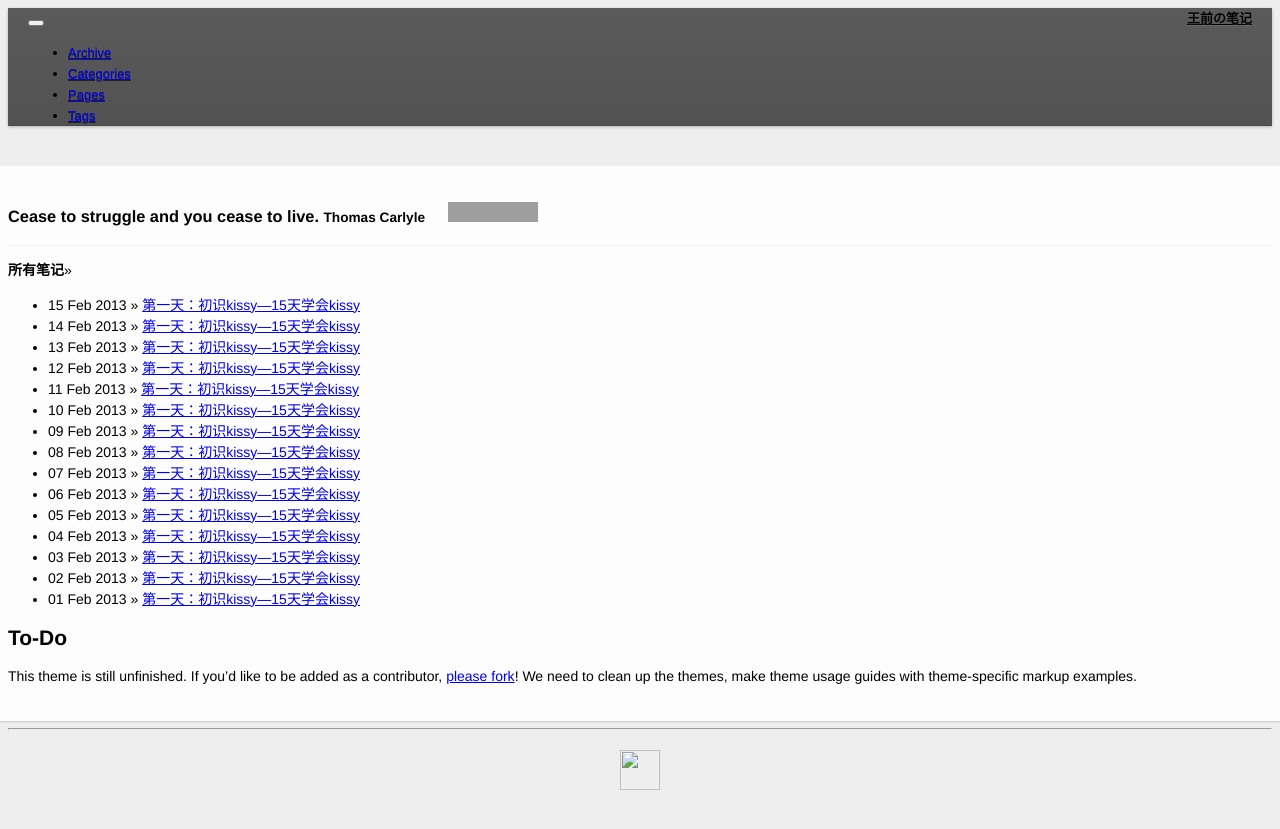
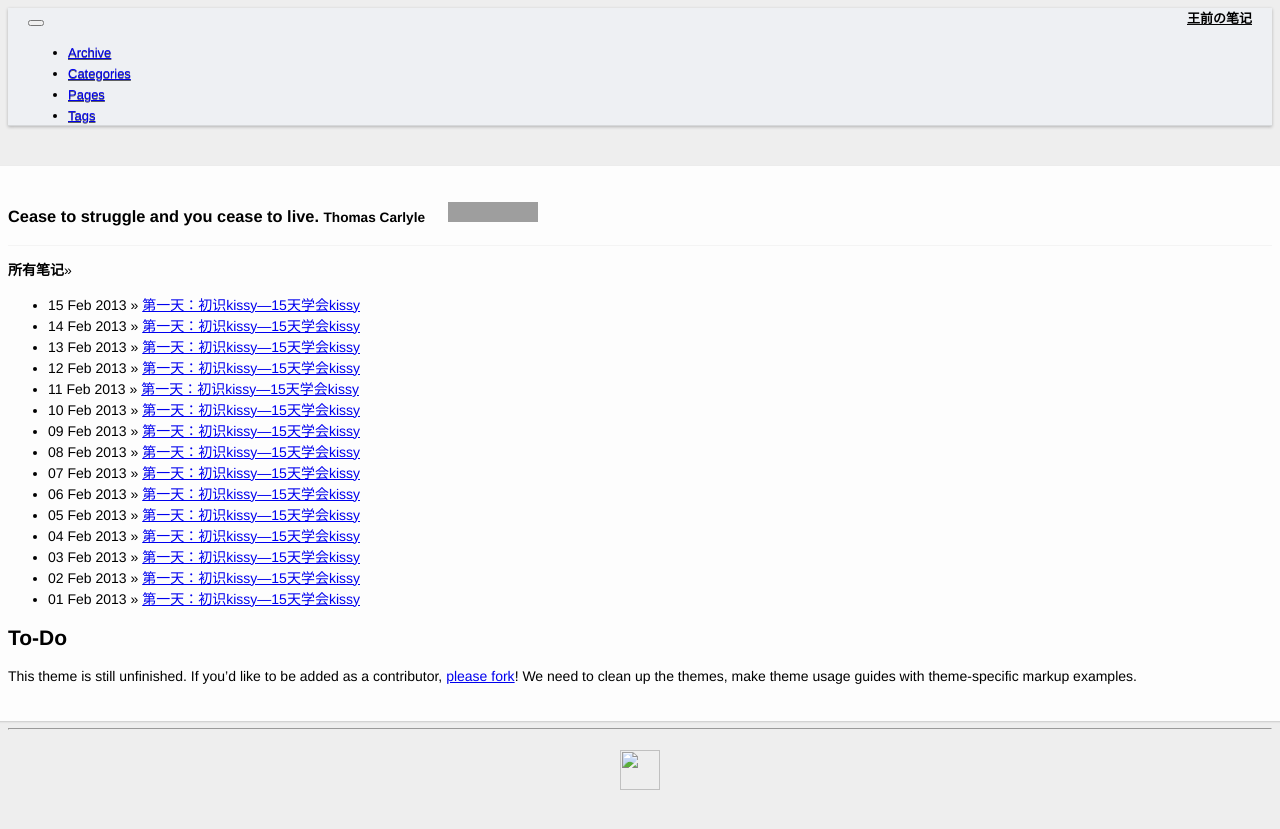
Before and after one commit to wangqianfront/wangqianfront.github.io, a Jekyll site: the page built from index.md, in a window 1280 px wide. Shown: the top 829 px of the page. Built offline with Jekyll 4.4.1, drawn with Linux system fonts in a browser that asks for light colours; nearby versions of some CDN libraries; grey boxes are pictures that could not be loaded.

Commit message:
Update style.css

```diff
--- a/static/css/style.css
+++ b/static/css/style.css
@@ -54,15 +54,7 @@ section {
 .navbar-inner {
     padding-left: 20px;
     padding-right: 20px;
-    background-color: #111;
-    background-color: rgba(17,17,17,0.4);
-    background-image: -moz-linear-gradient(top, rgba(51,51,51,0.6), rgba(37,37,37,0.6));
-    background-image: -ms-linear-gradient(top, rgba(51,51,51,0.6), rgba(37,37,37,0.6));
-    background-image: -webkit-gradient(linear, 0 0, 0 100%, from(rgba(51,51,51,0.6)), to(rgba(37,37,37,0.6)));
-    background-image: -webkit-linear-gradient(top, rgba(51,51,51,0.6), rgba(37,37,37,0.6));
-    background-image: -o-linear-gradient(top, rgba(51,51,51,0.6), rgba(37,37,37,0.6));
-    background-image: linear-gradient(top, rgba(51,51,51,0.6), rgba(37,37,37,0.6));
-    background-repeat: repeat-x;
+    background: none repeat scroll 0 0 rgba(239, 242, 246, 0.8);
     filter: progid:DXImageTransform.Microsoft.gradient(startColorstr = '#99000000', endColorstr = '#99000000');
     border-radius: 0;
     border: 0;
```
